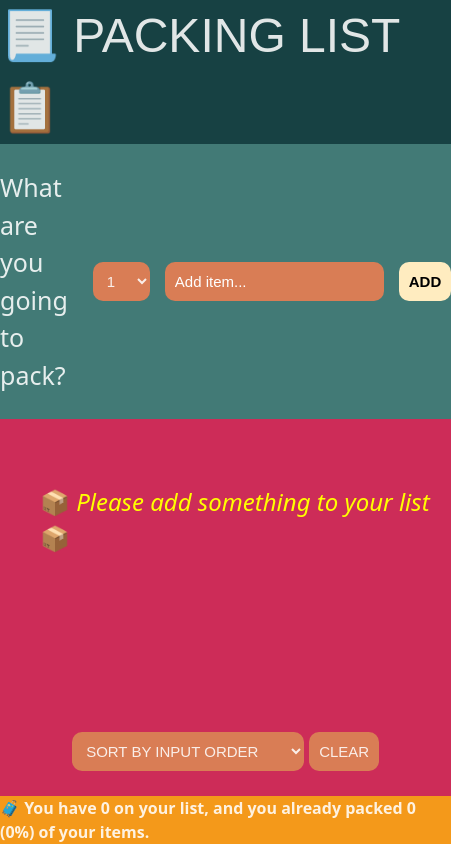
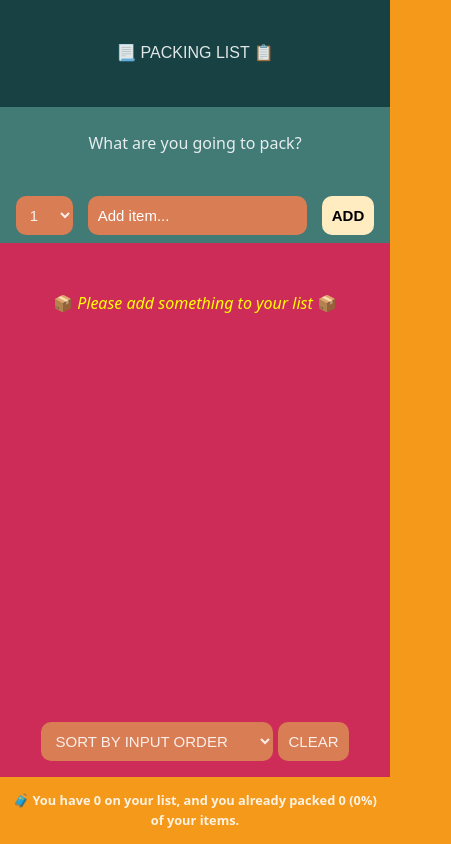
Before and after one commit to Dhorq/packing-list, a React (Vite) app: page / in a window 390 px wide. Shown: the whole page, 451 px wide, since content can reach past the window. Built offline with nearby package versions, Linux system fonts and the light colour scheme; a web font is replaced by a local one.

Commit message:
add responsive media

```diff
--- a/package.json
+++ b/package.json
@@ -1,7 +1,6 @@
 {
   "name": "to-do-list",
   "private": true,
-  "homepage": ".",
   "version": "0.0.0",
   "type": "module",
   "scripts": {
--- a/src/App.module.css
+++ b/src/App.module.css
@@ -2,4 +2,11 @@
   display: grid;
   grid-template-rows: 1.25fr 1fr 5fr 0.5fr;
   height: 100vh;
+  width: 100%;
 }
+
+@media (max-width: 480px) {
+  .container {
+    grid-template-rows: 0.8fr 0.8fr 4fr 0.5fr;
+  }
+}
--- a/src/components/Bar/Bar.module.css
+++ b/src/components/Bar/Bar.module.css
@@ -26,3 +26,21 @@
 .input::placeholder {
   color: white;
 }
+
+@media (max-width: 480px) {
+  .barContainer {
+    display: flex;
+    flex-direction: column;
+    font-size: 1rem;
+    padding: 0.5rem;
+  }
+}
+
+@media (min-width: 481px) and (max-width: 768px) {
+  .barContainer {
+    display: flex;
+    flex-direction: column;
+    font-size: 1rem;
+    padding: 0.5rem;
+  }
+}
--- a/src/components/Footer/Footer.module.css
+++ b/src/components/Footer/Footer.module.css
@@ -5,3 +5,19 @@
   align-items: center;
   font-weight: bold;
 }
+
+@media (max-width: 480px) {
+  .footerContainer {
+    text-align: center;
+    font-size: 0.8rem;
+    padding: 0.5rem;
+  }
+}
+
+@media (min-width: 481px) and (max-width: 768px) {
+  .footerContainer {
+    text-align: center;
+    font-size: 0.9rem;
+    padding: 0.5rem;
+  }
+}
--- a/src/components/Header/Header.module.css
+++ b/src/components/Header/Header.module.css
@@ -8,3 +8,28 @@
   align-items: center;
   font-size: 3rem;
 }
+
+@media (max-width: 480px) {
+  .headerContainer {
+    font-size: 1rem;
+    padding: 0.5rem;
+  }
+}
+
+@media (min-width: 481px) and (max-width: 768px) {
+  .headerContainer {
+    font-size: 2rem;
+  }
+}
+
+@media (min-width: 769px) and (max-width: 1024px) {
+  .headerContainer {
+    font-size: 2.5rem;
+  }
+}
+
+@media (min-width: 1025px) {
+  .headerContainer {
+    font-size: 3rem;
+  }
+}
--- a/src/components/Item/Item.module.css
+++ b/src/components/Item/Item.module.css
@@ -18,7 +18,30 @@
 }
 
 .noItem {
+  text-align: center;
   font-size: 1.5rem;
   font-style: italic;
   color: yellow;
 }
+
+@media (max-width: 480px) {
+  .itemContainer {
+    font-size: 1rem;
+    padding: 0.5rem;
+  }
+
+  .noItem {
+    font-size: 1rem;
+  }
+}
+
+@media (min-width: 481px) and (max-width: 768px) {
+  .itemContainer {
+    font-size: 1rem;
+    padding: 0.5rem;
+  }
+
+  .noItem {
+    font-size: 1rem;
+  }
+}
--- a/src/components/List/List.module.css
+++ b/src/components/List/List.module.css
@@ -7,3 +7,10 @@
   padding: 25px 0;
   overflow-y: auto;
 }
+
+@media (max-width: 480px) {
+  .listContainer {
+    font-size: 1rem;
+    padding: 0.5rem;
+  }
+}
--- a/src/components/Sort/Sort.module.css
+++ b/src/components/Sort/Sort.module.css
@@ -10,3 +10,10 @@
 .clearButton:hover {
   background-color: red;
 }
+
+@media (max-width: 480px) {
+  .sortContainer {
+    font-size: 1rem;
+    padding: 0.5rem;
+  }
+}
--- a/src/index.css
+++ b/src/index.css
@@ -4,6 +4,7 @@
   font-weight: 400;
 
   color: #ffffffde;
+  background-color: #f4991a;
 
   /* color-scheme: light dark;
   background-color: #242424; */
```
